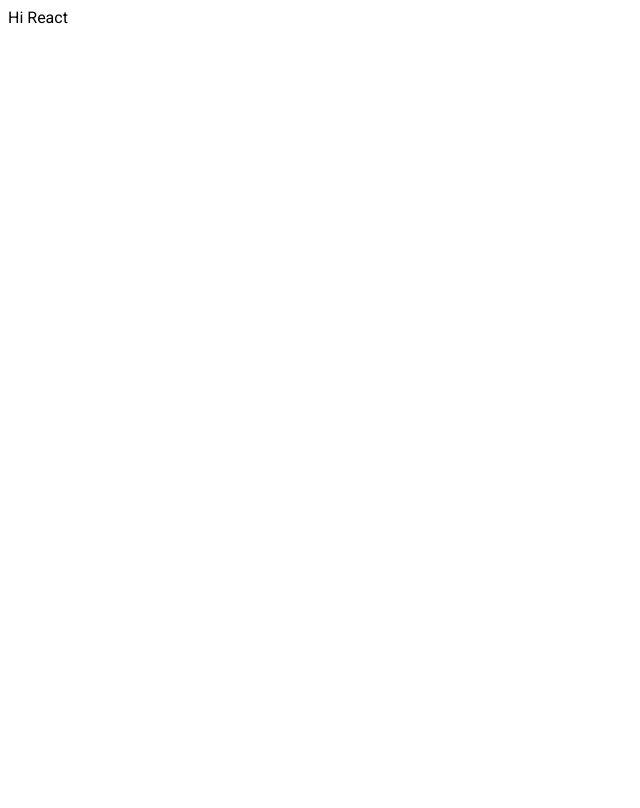
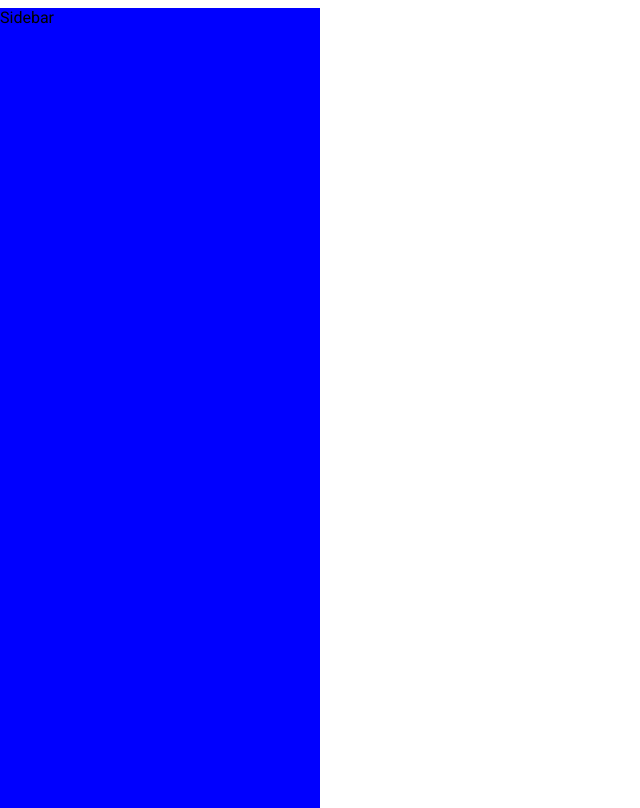
Before and after one commit to iloveyii/mobile-platforms-dt581b-project, a React app in the folder react/: page / in a window 1280 px wide. Shown: the whole page, without its empty margins (0-640 px from the left). Built offline with nearby package versions, Linux system fonts and the light colour scheme.

Commit message:
makeStyles

```diff
--- a/react/src/components/App.js
+++ b/react/src/components/App.js
@@ -1,10 +1,12 @@
 import React from 'react';
+import Sidebar from './Sidebar';
 
 function App() {
   return (
-    <div>
-      Hi React
-    </div>
+    <>
+      <Sidebar />
+      <div>hi</div>
+    </>
   );
 }
 
--- /dev/null
+++ b/react/src/components/Sidebar.js
@@ -0,0 +1,21 @@
+import React from "react";
+import {makeStyles} from "@material-ui/core";
+
+const useStyles = makeStyles({
+    sidebar: {
+        display: 'flex',
+        flexDirection: 'column',
+        position: 'absolute',
+        left: '0px',
+        width: '320px',
+        height: '100%',
+        backgroundColor: 'blue'
+    }
+})
+
+export default function Sidebar() {
+    const classes = useStyles();
+    return (
+        <div className={classes.sidebar}>Sidebar</div>
+    )
+}
```
